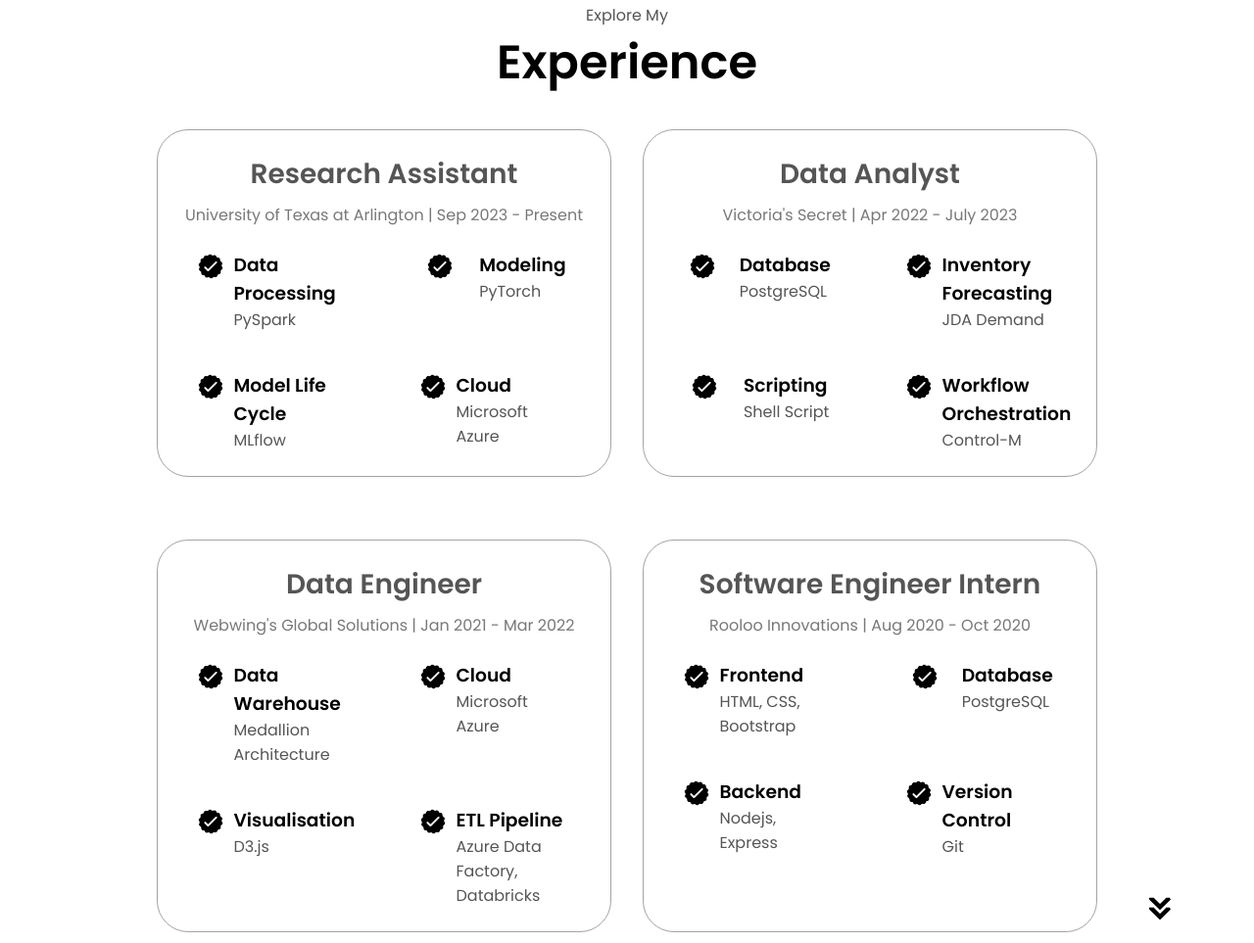
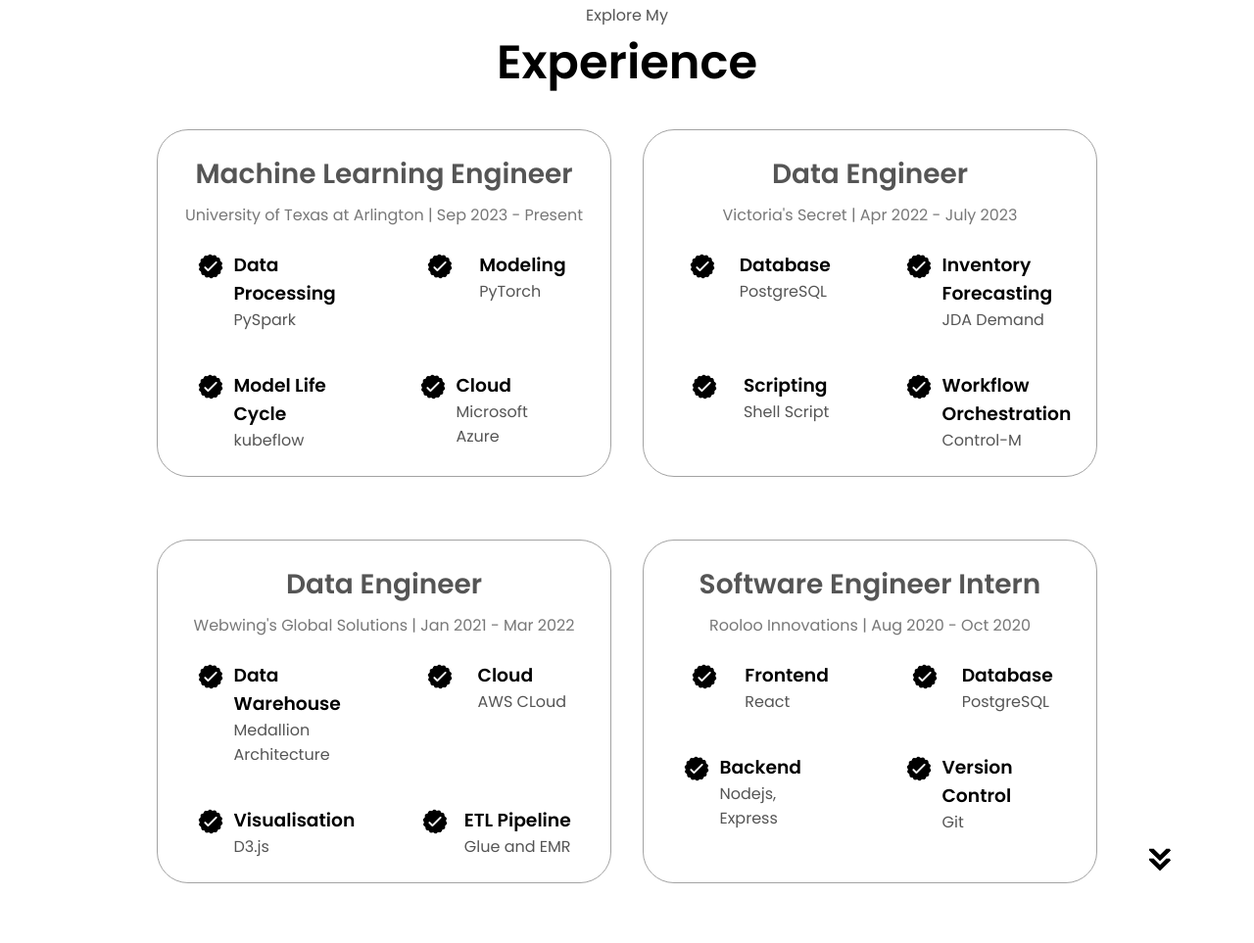
Before and after one commit to sukumar-govindraj/sukumar-govindraj.github.io, a plain HTML site: page index.html in a window 1280 px wide. Shown: the part 2542-3505 px from the top of the page at 98% size. Drawn offline with Linux system fonts and the light colour scheme.

Commit message:
Update index.html

```diff
--- a/index.html
+++ b/index.html
@@ -106,7 +106,7 @@
           </div>
           <div class="text-container">
             <p>
-              I’m Sukumar Govindaraj, Software Engineer with 3.5+ years’ experience in software engineering and data analytics. Skilled in building secure, scalable pipelines and APIs using Python, React, and Spark across AWS and Azure. Strong focus on software engineering, data modeling, audit-compliant design, and production-grade MLOps.
+              I’m Sukumar Govindaraj, Software Engineer with 4+ years’ experience in Data Engineering and Machine Learning Model development. Skilled in building secure, scalable pipelines and APIs using Python, React, and Spark across AWS and Azure. Strong focus on software engineering, data modeling, audit-compliant design, and production-grade MLOps.
             </p>
           </div>
         </div>
@@ -263,7 +263,7 @@
         <div class="about-containers">
           <!-- Research Assistant Block -->
           <div class="details-container">
-            <h2 class="experience-sub-title">Research Assistant</h2>
+            <h2 class="experience-sub-title">Machine Learning Engineer</h2>
             <p class="company-period">University of Texas at Arlington | Sep 2023 - Present</p>
             <div class="article-container">
               <article>
@@ -284,7 +284,7 @@
                 <img src="./assets/checkmark.png" alt="Experience icon" class="icon" />
                 <div>
                   <h3>Model Life Cycle</h3>
-                  <p>MLflow</p>
+                  <p>kubeflow</p>
                 </div>
               </article>
               <article>
@@ -299,7 +299,7 @@
 
           <!-- Data Analyst Block -->
           <div class="details-container">
-            <h2 class="experience-sub-title">Data Analyst</h2>
+            <h2 class="experience-sub-title">Data Engineer</h2>
             <p class="company-period">Victoria's Secret | Apr 2022 - July 2023</p>
             <div class="article-container">
               <article>
@@ -351,7 +351,7 @@
                 <img src="./assets/checkmark.png" alt="Experience icon" class="icon" />
                 <div>
                   <h3>Cloud</h3>
-                  <p>Microsoft Azure</p>
+                  <p>AWS CLoud</p>
                 </div>
               </article>
               <article>
@@ -365,7 +365,7 @@
                 <img src="./assets/checkmark.png" alt="Experience icon" class="icon" />
                 <div>
                   <h3>ETL Pipeline</h3>
-                  <p>Azure Data Factory, Databricks</p>
+                  <p>Glue and EMR</p>
                 </div>
               </article>
             </div>
@@ -380,7 +380,7 @@
                 <img src="./assets/checkmark.png" alt="Experience icon" class="icon" />
                 <div>
                   <h3>Frontend</h3>
-                  <p>HTML, CSS, Bootstrap</p>
+                  <p>React</p>
                 </div>
               </article>
 
```
